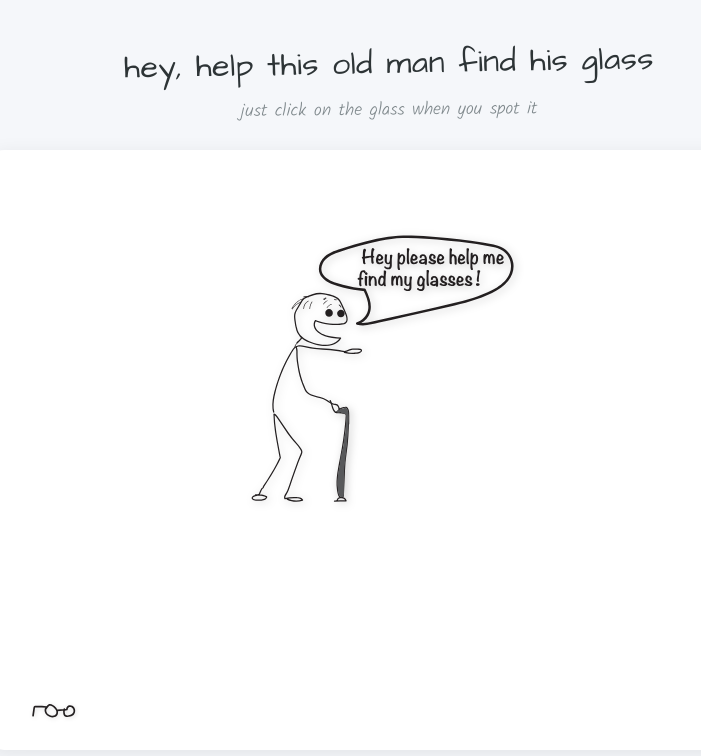
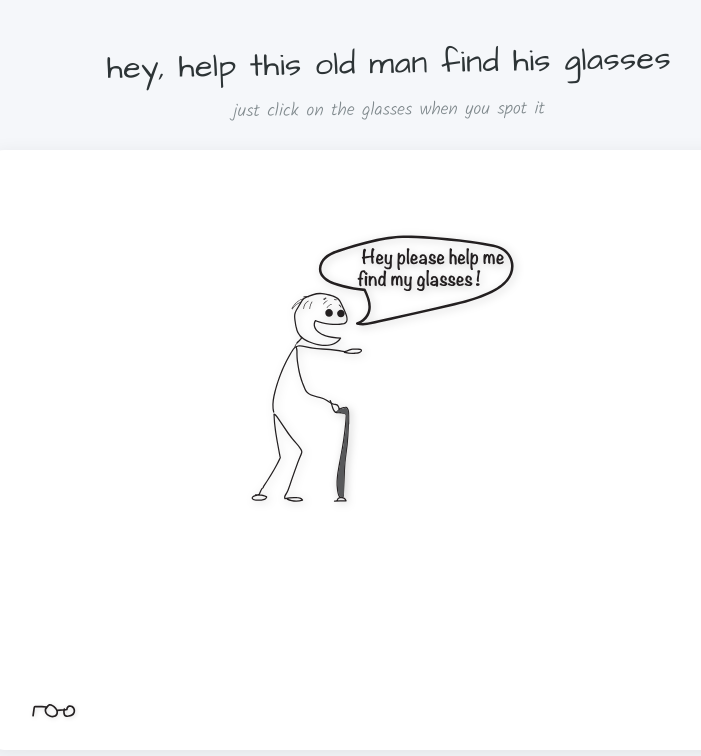
Before and after one commit to sofalo2848/find-my-glass, a plain HTML site: page index.html in a window 1280 px wide. Shown: the whole page, without its empty margins (251-952 px from the left). Drawn offline with Linux system fonts and the light colour scheme.

Commit message:
Update index.html

```diff
--- a/index.html
+++ b/index.html
@@ -3,7 +3,7 @@
 <head>
     <meta charset="UTF-8">
     <meta name="viewport" content="width=device-width, initial-scale=1.0">
-    <title>Find My Glass</title>
+    <title>Find My Glasses</title>
     <link rel="preconnect" href="https://fonts.googleapis.com">
     <link rel="preconnect" href="https://fonts.gstatic.com" crossorigin>
     <link href="https://fonts.googleapis.com/css2?family=Architects+Daughter&family=Kalam:wght@300;400&display=swap" rel="stylesheet">
@@ -11,8 +11,8 @@
 </head>
 <body>
     <div class="container">
-        <h1>hey, help this old man find his glass</h1>
-        <p class="subtitle">just click on the glass when you spot it</p>
+        <h1>hey, help this old man find his glasses</h1>
+        <p class="subtitle">just click on the glasses when you spot it</p>
         <div class="scene">
             <img src="images/oldman1.svg" alt="Old man" id="oldman">
             <img src="images/glasses.svg" alt="Glasses" id="glasses">
```
